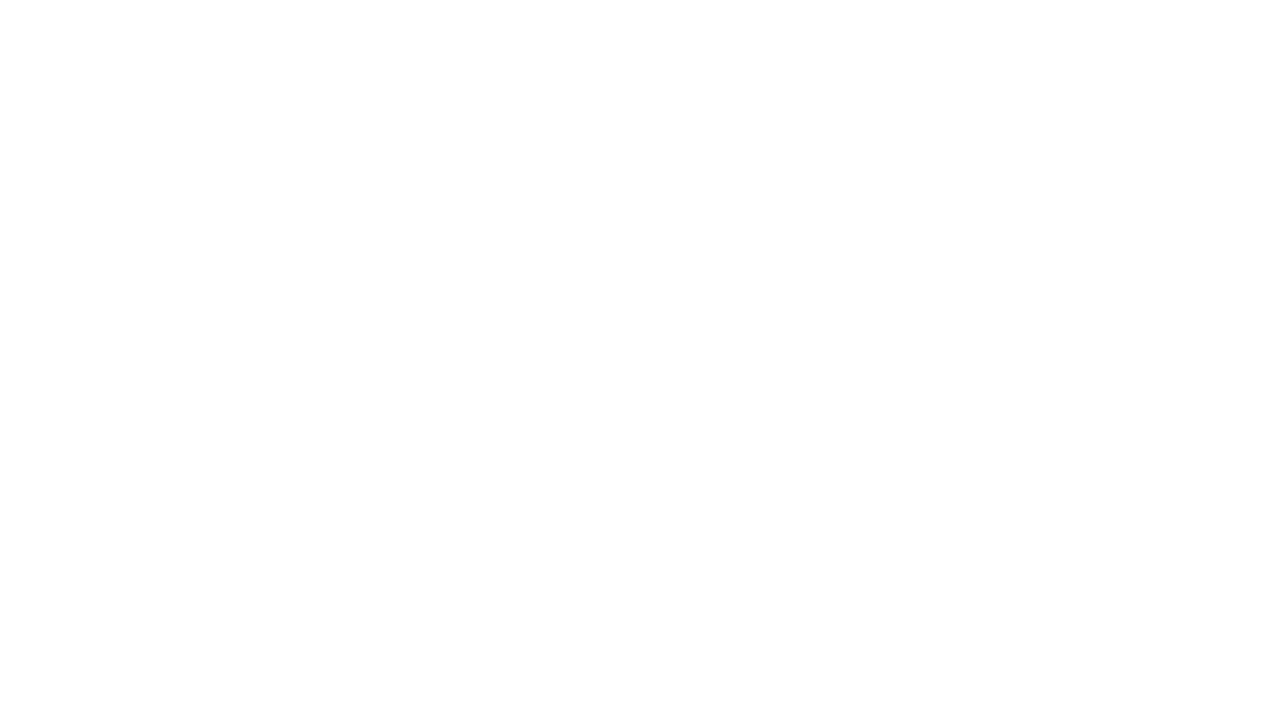
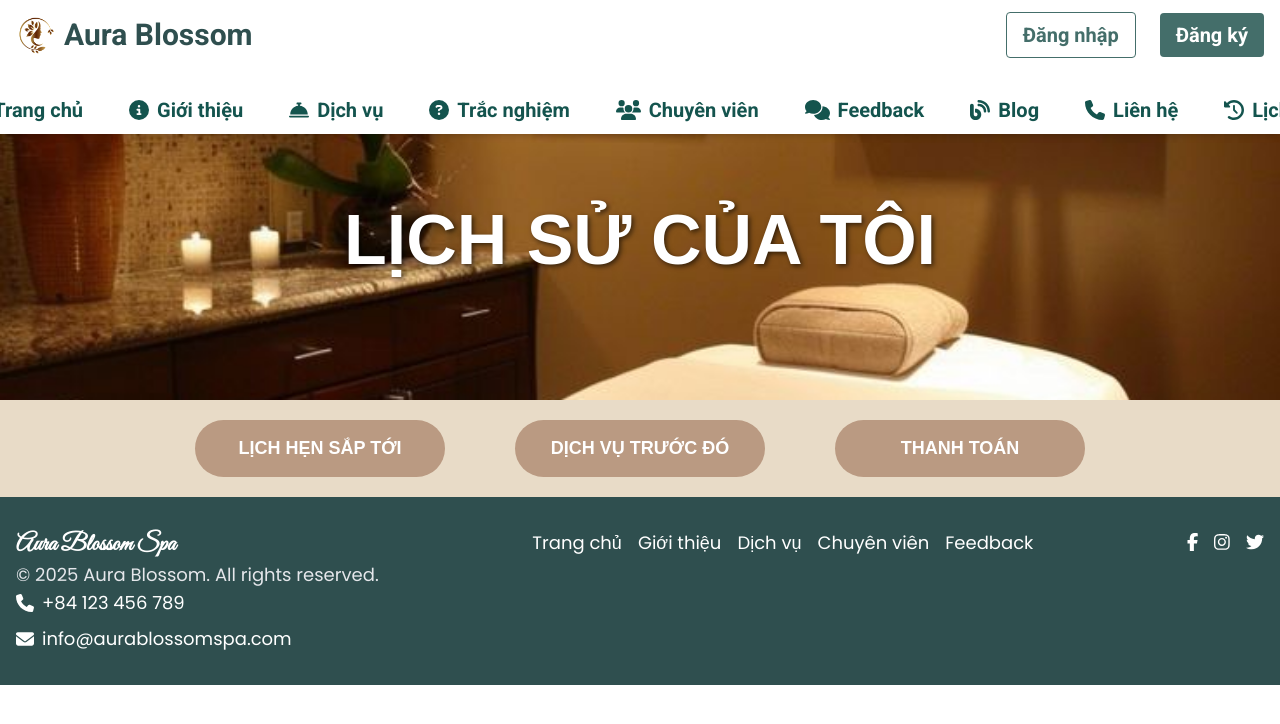
Before and after one commit to nguyenanhhung403/Aura-Blossom-Spa, a React (Vite) app: page /history in a window 1280 px wide. Before the commit this address had no page. Shown: the top 724 px of the page. Built offline with nearby package versions, Linux system fonts and the light colour scheme.

Commit message:
lich su , chua xong

```diff
--- a/package.json
+++ b/package.json
@@ -21,6 +21,7 @@
     "react": "^19.0.0",
     "react-dom": "^19.0.0",
     "react-icons": "^5.5.0",
+    "react-paginate": "^8.3.0",
     "react-router-dom": "^7.2.0",
     "swiper": "^11.2.5"
   },
--- a/src/App.css
+++ b/src/App.css
@@ -617,3 +617,122 @@ box-shadow: 0 8px 24px rgba(20, 84, 78, 0.3);
 .swiper-button-next::after {
   font-size: 30px; /* Kích thước mũi tên */
 }
+
+
+/* phan lich su  */
+.history-container {
+  width: 100%;
+  max-width: 100%;
+  margin: 0 auto;
+  padding: 0 ; /* Điều chỉnh padding nếu cần */
+  font-family: 'Arial', sans-serif;
+  background-color: #e8dbc7;
+
+/* Banner */
+.history-banner {
+  width: 100%;
+  height: 320px;
+  margin-top: 80px; /* Điều chỉnh khoảng cách */
+  position: relative;
+  display: flex;
+  justify-content: center;
+  align-items: center;
+}
+
+.history-banner img {
+  width: 100%;
+  height: 320px; /* Điều chỉnh chiều cao */
+  object-fit: cover;
+  display: block; /* Tránh bị dư khoảng trống */
+  margin: 0;
+  padding: 0;
+}
+
+.history-banner h1 {
+  text-align: center;
+  position: absolute; /* Để chữ hiển thị trên ảnh */
+  color: white;
+  font-size: 70px;
+  font-weight: bold;
+  text-shadow: 2px 2px 5px rgba(0, 0, 0, 0.6); /* Hiệu ứng đổ bóng */
+  font-family: "Arial", sans-serif; /* Kiểu chữ */
+  text-transform: uppercase; /* Viết hoa toàn bộ */
+}
+
+/* Định dạng phần nút */
+.history-buttons {
+  display: flex;
+  justify-content: center;
+  gap: 70px;
+  background-color: #e8dbc7;
+  padding: 20px;
+}
+
+.history-btn {
+  flex: 1;
+  max-width: 250px; /* Giới hạn chiều rộng tối đa để tránh quá to */
+  text-align: center;
+  background-color:#ba9a82;
+  color: white;
+  font-size: 18px;
+  font-weight: bold;
+  padding: 15px 30px;
+  border: none;
+  border-radius: 30px;
+  cursor: pointer;
+  transition: all 0.3s ease-in-out;
+}
+
+.history-btn:hover {
+  background-color: #9e8a76;
+}
+
+.history-table {
+  width: 100%;
+  padding-top: 20px ;
+  padding-bottom: 20px;
+  border-collapse: collapse;
+}
+
+.history-table h3 {
+  background-color: #b59b82;
+  color: white;
+  text-align: center;
+  padding: 12px;
+  font-size: 20px;
+  font-weight: bold;
+  font-family: Arial, Helvetica, sans-serif;
+
+}
+
+.history-table table {
+  width: 100%;
+  border-collapse: collapse;
+  background-color: #f9f3eb;
+}
+
+.history-table th, .history-table td {
+  border: 1px solid black;
+  padding: 15px; /* Tăng khoảng cách trong ô */
+  text-align: center;
+  font-size: 16px;
+}
+
+.history-table th {
+  font-weight: bold;
+  text-transform: uppercase;
+}
+
+.history-table td {
+  font-weight: bold;
+}
+
+/* Căn giữa nội dung trong ô */
+.history-table td {
+  vertical-align: middle;
+}
+
+/* Điều chỉnh khoảng cách giữa các dòng */
+.history-table tr {
+  height: 60px;
+}
--- a/src/App.jsx
+++ b/src/App.jsx
@@ -13,6 +13,7 @@ import BookingProcess from './components/pages/BookingProcess';
 import Services from './components/pages/Services';
 import Quiz from './components/pages/Quiz';
 import Therapist from './components/pages/Therapist';
+import History from './components/pages/History';
 function App() {
     return (
         <UserProvider>
@@ -29,6 +30,7 @@ function App() {
                     <Route path="/services" element={<Services />} />
                     <Route path="/quiz" element={<Quiz />} />
                     <Route path="/therapist" element={<Therapist />} />
+                    <Route path="/history" element={<History />} />
                 </Routes>
             </Router>
         </UserProvider>
--- /dev/null
+++ b/src/components/pages/History.jsx
@@ -0,0 +1,148 @@
+import { useState } from "react";
+import Footer from "./Footer";
+import Navbar from "./Navbar";
+import HistoryBanner from "../images/HistoryImg/history-banner.jpg";
+
+const History = () => {
+  const [activeTable, setActiveTable] = useState(null);
+  const [currentPage, setCurrentPage] = useState(1);
+  const itemsPerPage = 3;
+
+  const upcomingAppointments = [
+    { date: "15/02/2025", service: "MASSAGE THƯ GIÃN", staff: "NV. Nguyễn Thị A", note: "" },
+    { date: "01/02/2025", service: "CHĂM SÓC DA MẶT", staff: "NV. Phạm Ngọc & BS. Nguyễn Minh Anh", note: "KHÁCH DỊ ỨNG VỚI VITAMIN C" },
+    { date: "20/01/2025", service: "TRIỆT LÔNG", staff: "NV. LÊ QUANG V", note: "" },
+    { date: "10/01/2025", service: "TẨY TẾ BÀO CHẾT", staff: "NV. Trần Hoàng B", note: "KHÁCH CÓ DA NHẠY CẢM" },
+    { date: "05/01/2025", service: "GỘI ĐẦU THƯ GIÃN", staff: "NV. Nguyễn Thanh", note: "" },
+    { date: "01/01/2025", service: "XÔNG HƠI", staff: "NV. Lê Văn C", note: "KHÁCH YÊU CẦU DỊCH VỤ VIP" }
+  ];
+
+  const previousServices = [
+    { date: "15/02/2025", service: "MASSAGE THƯ GIÃN", staff: "NV. Nguyễn Thị A", note: "KHÁCH HÀI LÒNG", status: "HOÀN THÀNH", rating: "⭐⭐⭐⭐⭐", feedback: "RẤT THƯ GIÃN, NHÂN VIÊN CHUYÊN NGHIỆP." },
+    { date: "01/02/2025", service: "CHĂM SÓC DA MẶT", staff: "NV. Phạm Ngọc & BS. Nguyễn Minh Anh", note: "KHÁCH CẦN THĂM KHÁM THƯỜNG XUYÊN", status: "HOÀN THÀNH", rating: "⭐⭐⭐⭐⭐", feedback: "DA ĐƯỢC CẢI THIỆN SAU 3 NGÀY ĐIỀU TRỊ." },
+    { date: "20/01/2025", service: "TRIỆT LÔNG", staff: "NV. LÊ QUANG V", note: "KHÁCH BÁO BẬN", status: "ĐÃ HỦY", rating: "", feedback: "" }
+  ];
+
+  const payments = [
+    { service: "MASSAGE THƯ GIÃN", date: "15/02/2025", amount: "500,000 VND", method: "Chuyển khoản", balance: "0 VND", status: "Đã thanh toán" },
+    { service: "CHĂM SÓC DA MẶT", date: "01/02/2025", amount: "800,000 VND", method: "Tiền mặt", balance: "300,000 VND", status: "Chưa hoàn tất" }
+  ];
+
+  const getCurrentItems = (data) => {
+    const indexOfLastItem = currentPage * itemsPerPage;
+    const indexOfFirstItem = indexOfLastItem - itemsPerPage;
+    return data.slice(indexOfFirstItem, indexOfLastItem);
+  };
+
+  const totalPages = (data) => Math.ceil(data.length / itemsPerPage);
+
+  return (
+    <>
+      <Navbar />
+      <div className="history-container">
+        <div className="history-banner">
+          <img src={HistoryBanner} alt="history-banner" />
+          <h1 className="history-header">LỊCH SỬ CỦA TÔI</h1>
+        </div>
+
+        <div className="history-buttons">
+          <button className="history-btn" onClick={() => { setActiveTable("upcoming"); setCurrentPage(1); }}>
+            LỊCH HẸN SẮP TỚI
+          </button>
+          <button className="history-btn" onClick={() => { setActiveTable("previous"); setCurrentPage(1); }}>
+            DỊCH VỤ TRƯỚC ĐÓ
+          </button>
+          <button className="history-btn" onClick={() => { setActiveTable("payment"); setCurrentPage(1); }}>
+            THANH TOÁN
+          </button>
+        </div>
+
+        {activeTable && (
+          <div className="history-table">
+            <h3 className="table-header">
+              {activeTable === "upcoming" ? "LỊCH HẸN SẮP TỚI" : activeTable === "previous" ? "DỊCH VỤ TRƯỚC ĐÓ" : "THANH TOÁN"}
+            </h3>
+            <table>
+              <thead>
+                <tr>
+                  {activeTable === "payment" ? (
+                    <>
+                      <th>TÊN DỊCH VỤ</th>
+                      <th>NGÀY THANH TOÁN</th>
+                      <th>TIỀN CẦN THANH TOÁN</th>
+                      <th>PHƯƠNG THỨC THANH TOÁN</th>
+                      <th>SỐ TIỀN CÒN LẠI</th>
+                      <th>TRẠNG THÁI</th>
+                    </>
+                  ) : (
+                    <>
+                      <th>NGÀY / GIỜ</th>
+                      <th>DỊCH VỤ</th>
+                      <th>NGƯỜI PHỤ TRÁCH</th>
+                      <th>GHI CHÚ</th>
+                      {activeTable === "previous" && (
+                        <>
+                          <th>TRẠNG THÁI</th>
+                          <th>ĐÁNH GIÁ</th>
+                          <th>PHẢN HỒI</th>
+                        </>
+                      )}
+                    </>
+                  )}
+                </tr>
+              </thead>
+              <tbody>
+                {getCurrentItems(activeTable === "upcoming" ? upcomingAppointments : activeTable === "previous" ? previousServices : payments).map((item, index) => (
+                  <tr key={index}>
+                    {activeTable === "payment" ? (
+                      <>
+                        <td>{item.service}</td>
+                        <td>{item.date}</td>
+                        <td>{item.amount}</td>
+                        <td>{item.method}</td>
+                        <td>{item.balance}</td>
+                        <td>{item.status}</td>
+                      </>
+                    ) : (
+                      <>
+                        <td>{item.date}</td>
+                        <td>{item.service}</td>
+                        <td>{item.staff}</td>
+                        <td>{item.note}</td>
+                        {activeTable === "previous" && (
+                          <>
+                            <td>{item.status}</td>
+                            <td>{item.rating}</td>
+                            <td>{item.feedback}</td>
+                          </>
+                        )}
+                      </>
+                    )}
+                  </tr>
+                ))}
+              </tbody>
+            </table>
+            {totalPages(getCurrentItems(activeTable === "upcoming" ? upcomingAppointments : activeTable === "previous" ? previousServices : payments)) > 1 && (
+              <div className="pagination">
+                <button
+                  onClick={() => setCurrentPage(currentPage - 1)}
+                  disabled={currentPage === 1}>
+                  ❮ Trước
+                </button>
+                <span>Trang {currentPage} / {totalPages(getCurrentItems(activeTable === "upcoming" ? upcomingAppointments : activeTable === "previous" ? previousServices : payments))}</span>
+                <button
+                  onClick={() => setCurrentPage(currentPage + 1)}
+                  disabled={currentPage === totalPages(getCurrentItems(activeTable === "upcoming" ? upcomingAppointments : activeTable === "previous" ? previousServices : payments))}>
+                  Tiếp ❯
+                </button>
+              </div>
+            )}
+          </div>
+        )}
+      </div>
+      <Footer />
+    </>
+  );
+};
+
+export default History;
--- a/src/components/pages/Navbar.jsx
+++ b/src/components/pages/Navbar.jsx
@@ -1,10 +1,25 @@
-import React, { useContext, useState } from 'react';
-import { Link, useNavigate } from 'react-router-dom';
-import { UserContext } from '../context/UserContext';
-import { auth } from '../config/firebase';
-import logoSpa from '../images/logoSpa.png';
-import { FontAwesomeIcon } from '@fortawesome/react-fontawesome';
-import { faUserCircle, faBars, faTimes, faHome, faInfoCircle, faConciergeBell, faQuestionCircle, faUsers, faComments, faBlog, faPhone, faUser, faHistory, faSignOutAlt } from '@fortawesome/free-solid-svg-icons';
+import React, { useContext, useState } from "react";
+import { Link, useNavigate } from "react-router-dom";
+import { UserContext } from "../context/UserContext";
+import { auth } from "../config/firebase";
+import logoSpa from "../images/logoSpa.png";
+import { FontAwesomeIcon } from "@fortawesome/react-fontawesome";
+import {
+  faUserCircle,
+  faBars,
+  faTimes,
+  faHome,
+  faInfoCircle,
+  faConciergeBell,
+  faQuestionCircle,
+  faUsers,
+  faComments,
+  faBlog,
+  faPhone,
+  faUser,
+  faHistory,
+  faSignOutAlt,
+} from "@fortawesome/free-solid-svg-icons";
 
 const Navbar = () => {
   const { user, setUser } = useContext(UserContext);
@@ -16,14 +31,14 @@ const Navbar = () => {
     try {
       await auth.signOut();
       setUser(null);
-            navigate('/');
+      navigate("/");
     } catch (error) {
       console.error(error);
     }
   };
 
   const scrollToTop = () => {
-        window.scrollTo({ top: 0, behavior: 'smooth' });
+    window.scrollTo({ top: 0, behavior: "smooth" });
   };
 
   const toggleMenu = () => {
@@ -45,28 +60,55 @@ const Navbar = () => {
               className="w-10 h-10 object-cover rounded-full"
             />
           </Link>
-                    <span className="font-bold text-3xl text-[#2F4F4F] font-serif" style={{ fontFamily: 'Roboto, sans-serif' }}>Aura Blossom</span>
+          <span
+            className="font-bold text-3xl text-[#2F4F4F] font-serif"
+            style={{ fontFamily: "Roboto, sans-serif" }}
+          >
+            Aura Blossom
+          </span>
         </div>
         <div className="hidden md:flex items-center space-x-6 whitespace-nowrap">
           {user ? (
             <div className="relative flex items-center space-x-2">
-                            <span className="text-xl font-bold text-[#2F4F4F] font-serif" style={{ fontFamily: 'Roboto, sans-serif' }}>{user.displayName}</span>
-                            <div className="relative" onMouseEnter={toggleDropdown} onMouseLeave={toggleDropdown}>
-                                <FontAwesomeIcon icon={faUserCircle} className="text-3xl text-[#446E6A] hover:text-[#375955] transition cursor-pointer" />
+              <span
+                className="text-xl font-bold text-[#2F4F4F] font-serif"
+                style={{ fontFamily: "Roboto, sans-serif" }}
+              >
+                {user.displayName}
+              </span>
+              <div
+                className="relative"
+                onMouseEnter={toggleDropdown}
+                onMouseLeave={toggleDropdown}
+              >
+                <FontAwesomeIcon
+                  icon={faUserCircle}
+                  className="text-3xl text-[#446E6A] hover:text-[#375955] transition cursor-pointer"
+                />
                 {isDropdownOpen && (
                   <div className="absolute right-0 mt-1 w-48 bg-[#446E6A] border border-gray-200 rounded-lg shadow-lg z-50">
-                                        <Link to="/profile" className="block px-4 py-2 text-white hover:bg-[#375955] flex items-center space-x-2">
+                    <Link
+                      to="/profile"
+                      className="block px-4 py-2 text-white hover:bg-[#375955] flex items-center space-x-2"
+                    >
                       <FontAwesomeIcon icon={faUser} />
                       <span>Thông tin tài khoản</span>
                     </Link>
-                                        <Link to="/support" className="block px-4 py-2 text-white hover:bg-[#375955] flex items-center space-x-2">
+                    <Link
+                      to="/support"
+                      className="block px-4 py-2 text-white hover:bg-[#375955] flex items-center space-x-2"
+                    >
                       <FontAwesomeIcon icon={faComments} />
                       <span>Hỗ trợ</span>
                     </Link>
-                                        <Link to="/history" className="block px-4 py-2 text-white hover:bg-[#375955] flex items-center space-x-2">
+                    <Link
+                      to="/history"
+                      className="block px-4 py-2 text-white hover:bg-[#375955] flex items-center space-x-2"
+                    >
                       <FontAwesomeIcon icon={faHistory} />
                       <span>Lịch sử</span>
                     </Link>
+
                     <button
                       onClick={handleLogout}
                       className="block w-full text-left px-4 py-2 text-white hover:bg-[#375955] flex items-center space-x-2"
@@ -81,10 +123,20 @@ const Navbar = () => {
           ) : (
             <>
               <Link to="/login">
-                                <button className="px-4 py-2 text-xl font-bold border border-[#446E6A] text-[#446E6A] rounded hover:bg-[#446E6A] hover:text-white transition" style={{ fontFamily: 'Roboto, sans-serif' }}>Đăng nhập</button>
+                <button
+                  className="px-4 py-2 text-xl font-bold border border-[#446E6A] text-[#446E6A] rounded hover:bg-[#446E6A] hover:text-white transition"
+                  style={{ fontFamily: "Roboto, sans-serif" }}
+                >
+                  Đăng nhập
+                </button>
               </Link>
               <Link to="/register">
-                                <button className="px-4 py-2 text-xl font-bold bg-[#446E6A] text-white rounded hover:bg-[#375955] transition" style={{ fontFamily: 'Roboto, sans-serif' }}>Đăng ký</button>
+                <button
+                  className="px-4 py-2 text-xl font-bold bg-[#446E6A] text-white rounded hover:bg-[#375955] transition"
+                  style={{ fontFamily: "Roboto, sans-serif" }}
+                >
+                  Đăng ký
+                </button>
               </Link>
             </>
           )}
@@ -95,39 +147,78 @@ const Navbar = () => {
           </button>
         </div>
       </div>
-            <div className={`md:flex justify-center mt-4 ${isMenuOpen ? 'block' : 'hidden'}`}>
-                <nav className="flex flex-col md:flex-row items-center space-x-4 text-xl font-bold text-[#2F4F4F] font-serif whitespace-nowrap" style={{ fontFamily: 'Roboto, sans-serif' }}>
-                    <a href="/#home" onClick={scrollToTop} className="hover:text-[#446E6A] transition flex items-center space-x-2">
+      <div
+        className={`md:flex justify-center mt-4 ${
+          isMenuOpen ? "block" : "hidden"
+        }`}
+      >
+        <nav
+          className="flex flex-col md:flex-row items-center space-x-4 text-xl font-bold text-[#2F4F4F] font-serif whitespace-nowrap"
+          style={{ fontFamily: "Roboto, sans-serif" }}
+        >
+          <a
+            href="/#home"
+            onClick={scrollToTop}
+            className="hover:text-[#446E6A] transition flex items-center space-x-2"
+          >
             <FontAwesomeIcon icon={faHome} />
             <span>Trang chủ</span>
           </a>
-                    <a href="/#about" className="hover:text-[#446E6A] transition flex items-center space-x-2">
+          <a
+            href="/#about"
+            className="hover:text-[#446E6A] transition flex items-center space-x-2"
+          >
             <FontAwesomeIcon icon={faInfoCircle} />
             <span>Giới thiệu</span>
           </a>
-                    <a href="/#services" className="hover:text-[#446E6A] transition flex items-center space-x-2">
+          <a
+            href="/#services"
+            className="hover:text-[#446E6A] transition flex items-center space-x-2"
+          >
             <FontAwesomeIcon icon={faConciergeBell} />
             <span>Dịch vụ</span>
           </a>
-                    <a href="/#quiz" className="hover:text-[#446E6A] transition flex items-center space-x-2">
+          <a
+            href="/#quiz"
+            className="hover:text-[#446E6A] transition flex items-center space-x-2"
+          >
             <FontAwesomeIcon icon={faQuestionCircle} />
             <span>Trắc nghiệm</span>
           </a>
-                    <a href="/#staff" className="hover:text-[#446E6A] transition flex items-center space-x-2">
+          <a
+            href="/#staff"
+            className="hover:text-[#446E6A] transition flex items-center space-x-2"
+          >
             <FontAwesomeIcon icon={faUsers} />
             <span>Chuyên viên</span>
           </a>
-                    <a href="/#feedback" className="hover:text-[#446E6A] transition flex items-center space-x-2">
+          <a
+            href="/#feedback"
+            className="hover:text-[#446E6A] transition flex items-center space-x-2"
+          >
             <FontAwesomeIcon icon={faComments} />
             <span>Feedback</span>
           </a>
-                    <a href="/blog" className="hover:text-[#446E6A] transition flex items-center space-x-2">
+          <a
+            href="/blog"
+            className="hover:text-[#446E6A] transition flex items-center space-x-2"
+          >
             <FontAwesomeIcon icon={faBlog} />
             <span>Blog</span>
           </a>
-                    <a href="/#contact" className="hover:text-[#446E6A] transition flex items-center space-x-2">
+          <a
+            href="/#contact"
+            className="hover:text-[#446E6A] transition flex items-center space-x-2"
+          >
             <FontAwesomeIcon icon={faPhone} />
             <span>Liên hệ</span>
+          </a>
+          <a
+            href="/history"
+            className="hover:text-[#446E6A] transition flex items-center space-x-2"
+          >
+            <FontAwesomeIcon icon={faHistory} />
+            <span>Lịch sử</span>
           </a>
         </nav>
       </div>
```
Also changed, not shown: src/components/images/HistoryImg/history-banner.jpg (added), 1 other file (tests, documents, lock files or other folders). Lines whose indentation alone changed are shown as unchanged.
